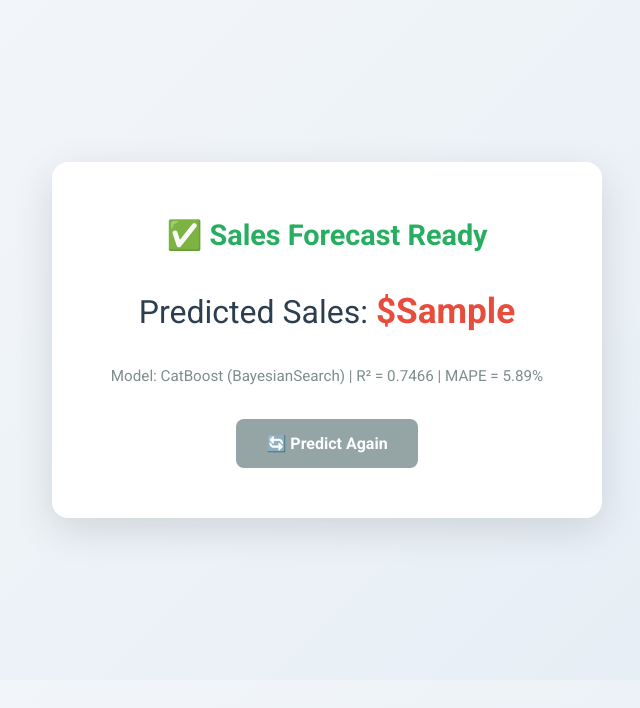
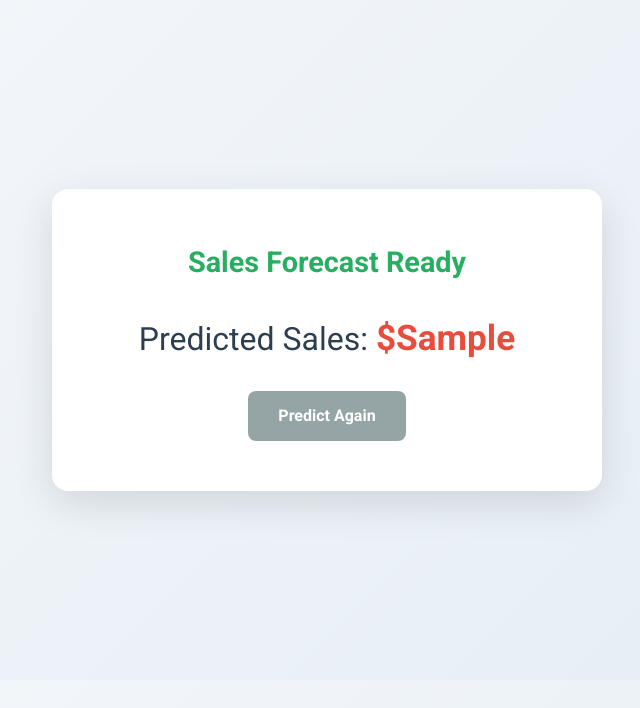
Before and after one commit to tshihab07/Super-Market-Sales-Forecasting, a FastAPI app: template app/templates/result.html in a window 1280 px wide. Shown: the top 708 px of the page, without its empty margins (313-953 px from the left). Run offline with FastAPI, Linux system fonts and the light colour scheme; the template is opened without the code that fills it: most values are stand-ins (such as "Sample title", 1, 10 or a date in 2020); parts of the project's set-up code (start-up, migrations or seed data) failed here and were passed over.

Commit message:
feat: add result page with sales prediction

```diff
--- a/app/templates/result.html
+++ b/app/templates/result.html
@@ -5,18 +5,17 @@
 {% block content %}
 <div class="result-container">
     <div class="result-card">
-        <h2>✅ Sales Forecast Ready</h2>
+        <h2>Sales Forecast Ready</h2>
 
         {% if error %}
         <div class="error-message">
-            <p>⚠️ {{ error }}</p>
+            <p>{{ error }}</p>
         </div>
         {% else %}
         <p class="prediction">Predicted Sales: <strong>${{ predicted_sales }}</strong></p>
-        <p class="note">Model: CatBoost (BayesianSearch) | R² = 0.7466 | MAPE = 5.89%</p>
         {% endif %}
 
-        <a href="/sale_information" class="btn-secondary">🔄 Predict Again</a>
+        <a href="/sale_information" class="btn-secondary">Predict Again</a>
     </div>
 </div>
 {% endblock %}
```
